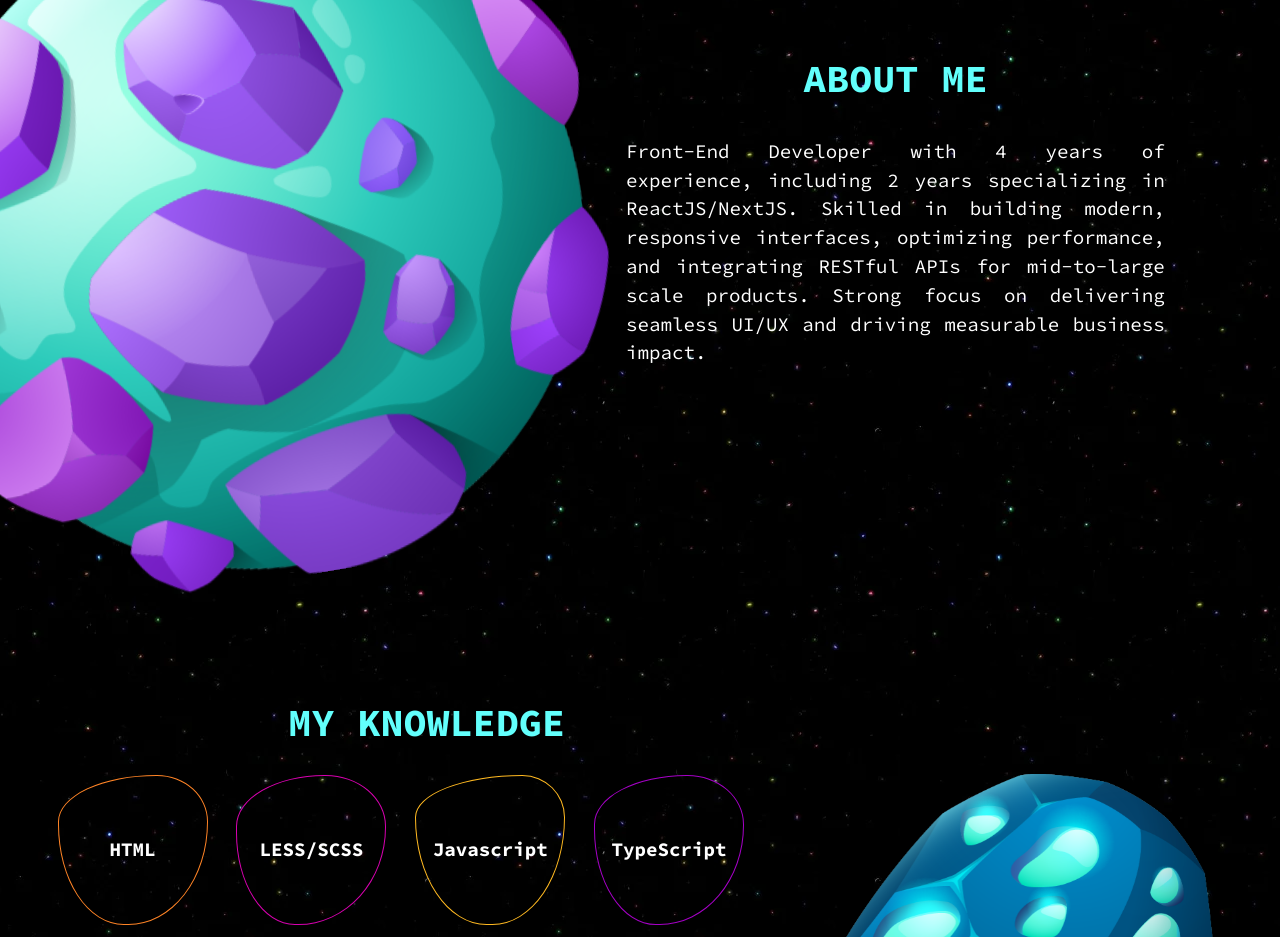
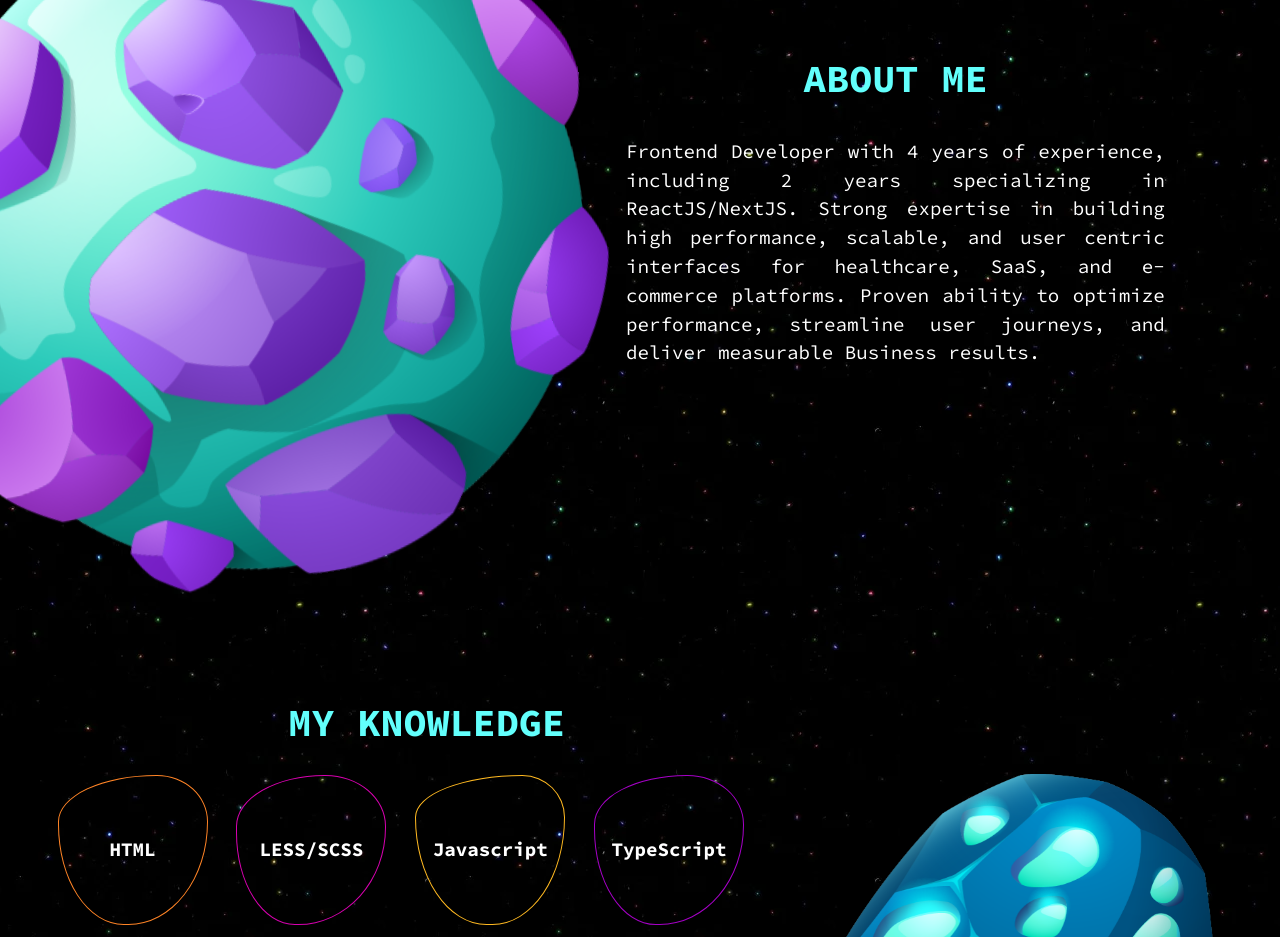
Before and after one commit to HungBboy198/portfolio, a React (Create React App) app: page / in a window 1280 px wide. Shown: the part 1100-2037 px from the top of the page. Built offline with nearby package versions, Linux system fonts and the light colour scheme.

Commit message:
update CV

```diff
--- a/public/index.html
+++ b/public/index.html
@@ -24,7 +24,7 @@
       work correctly both with client-side routing and a non-root public URL.
       Learn how to configure a non-root public URL by running `npm run build`.
     -->
-    <title>React App</title>
+    <title>Resume - Trần Văn Hùng</title>
   </head>
   <body>
     <noscript>You need to enable JavaScript to run this app.</noscript>
--- a/src/components/elements/About/index.tsx
+++ b/src/components/elements/About/index.tsx
@@ -34,12 +34,12 @@ const About = (props: aboutProps) => {
             <div className={styles['about__right--title']}>About Me</div>
             <div className={styles['about__right--content']}>
               <div>
-                Front-End Developer with 4 years of experience, including 2
-                years specializing in ReactJS/NextJS. Skilled in building
-                modern, responsive interfaces, optimizing performance, and
-                integrating RESTful APIs for mid-to-large scale products. Strong
-                focus on delivering seamless UI/UX and driving measurable
-                business impact.
+                Frontend Developer with 4 years of experience, including 2 years
+                specializing in ReactJS/NextJS. Strong expertise in building
+                high performance, scalable, and user centric interfaces for
+                healthcare, SaaS, and e-commerce platforms. Proven ability to
+                optimize performance, streamline user journeys, and deliver
+                measurable Business results.
               </div>
             </div>
           </section>
```
Also changed, not shown: 1 other file (tests, documents, lock files or other folders).
